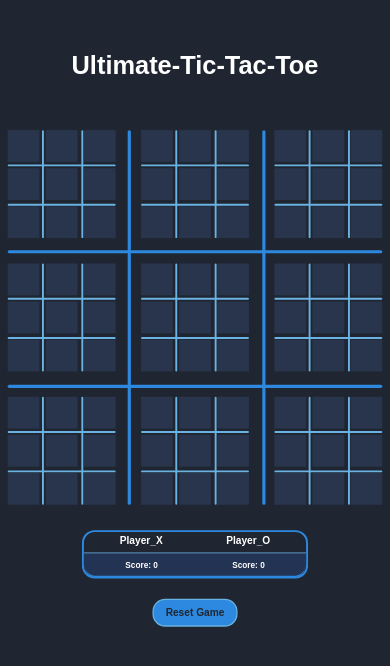
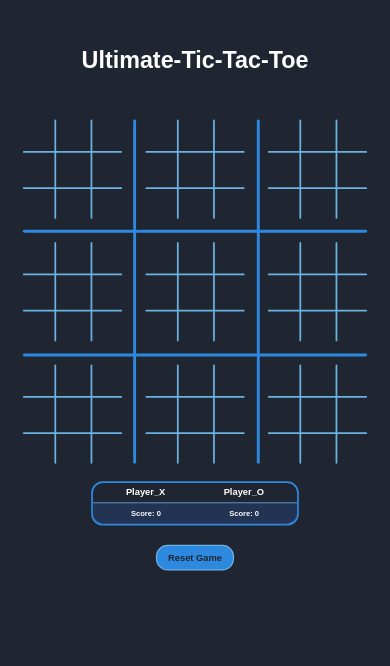
Before and after one commit to 12mihai05/Ultimate-Tic-Tac-Toe, a React (Vite) app in the folder Ultimate-Tic-Tac-Toe/: page / in a window 390 px wide. Shown: the top 666 px of the page. Built offline with nearby package versions, Linux system fonts and the light colour scheme.

Commit message:
almost mvp v3

```diff
--- a/Ultimate-Tic-Tac-Toe/src/App.css
+++ b/Ultimate-Tic-Tac-Toe/src/App.css
@@ -7,18 +7,18 @@ body {
   align-items: center;
   min-height: 85vh;
   margin: 0;
-  overflow-x: hidden;
+  overflow: hidden;
 }
 
 #root{
   display: flex;
   flex-direction: column;
   flex-wrap: nowrap;
-  overflow: hidden;
   transition: transform 0.3s ease;
   margin-right: 0px;
   justify-content: start;
-  height: 100vh;
+  height: auto;
+  overflow: hidden;
 }
 
 .layout{
@@ -106,7 +106,7 @@ body {
   cursor: pointer;
 }
 
-@media (max-width: 1005px){
+@media (max-width: 1115px){
   .layout-2{
     margin-left: 0px;
     gap: 2vw;
@@ -115,7 +115,7 @@ body {
   .layout{
     gap: 0px;
     flex-wrap: wrap;
-    gap: 5vw;
+    gap: 10px;
   }
 }
 
@@ -123,11 +123,14 @@ body {
   cursor: default;
 }
 
-/*
-  @media (max-width: 768px) {
-    #root {
-        width: auto;
-        scale: calc(0.85);
+@media (max-width: 389px){
+  .title{
+    font-size: 2.3em;
+  }
+}
 
-    }
-} */
+@media (max-height: 720px){
+  body{
+    overflow-y: visible;
+  }
+}
--- a/Ultimate-Tic-Tac-Toe/src/App.jsx
+++ b/Ultimate-Tic-Tac-Toe/src/App.jsx
@@ -134,27 +134,28 @@ function App() {
       if (!container) return;
 
       const windowWidth = window.innerWidth;
-      const containerWidth = container.scrollWidth;
 
-      if (windowWidth <= 768) {
-        // Increase margin by using a slightly smaller scale factor
-        const scale = Math.min((windowWidth * 0.7) / 430, 1);
+      if (windowWidth <= 600) {
+        const scale = Math.min((windowWidth * 0.7) / 468, 0.9);
         container.style.transform = `scale(${scale})`;
         container.style.transformOrigin = 'top';
-        // container.style.width = `${containerWidth}px`;
-      } else {
-        // Reset scale and width for larger screens
+        console.log(scale)
+      }
+      else if (windowWidth >= 600 && windowWidth <= 1115) {
+        const scale = Math.min((windowWidth * 0.37) / 468, 1);
+        container.style.transform = `scale(${0.9})`;
+        container.style.transformOrigin = 'top';
+        console.log(scale)
+      }
+      else{
         container.style.transform = 'scale(1)';
         container.style.width = '100%';
       }
     };
 
-    // Attach the resize event listener
     window.addEventListener('resize', adjustScale);
-    // Initial adjustment
     adjustScale();
 
-    // Cleanup on component unmount
     return () => window.removeEventListener('resize', adjustScale);
   }, []);
 
--- a/Ultimate-Tic-Tac-Toe/src/Game.jsx
+++ b/Ultimate-Tic-Tac-Toe/src/Game.jsx
@@ -149,11 +149,9 @@ function checkWinner(smallGames, updateScore, setIsGameActive){
 
 function checkForDraw(smallGames, tiles, setIsGameActive,isDraw, setDraw){
 
-  // Assume initially the game is a draw until proven otherwise
   setDraw(true);
 
   for (let i = 0; i < 9; i++) {
-    // If a board is not won and has empty spaces, it's not a draw
     if (smallGames[i] === null && tiles[i].some(tile => tile === null)) {
       isDraw = false;
       break;
@@ -162,6 +160,7 @@ function checkForDraw(smallGames, tiles, setIsGameActive,isDraw, setDraw){
 
   if (isDraw) {
     setDraw(true);
+    setIsGameActive(false);
     document.getElementsByClassName("title")[0].textContent = `Draw`;
   }
 }
@@ -228,11 +227,6 @@ function Game({updateScore, tiles, setTiles, smallGames, setSmallGames, playerTu
       checkWinner(smallGames, updateScore, setIsGameActive);
       }
     }, [tiles]);
-
-    // useEffect(() => {
-    //   checkWinner(smallGames, updateScore, setIsGameActive);
-    //   console.log("bbbbbbb");
-    // }, [smallGames]);
   }
 
   return (
--- a/Ultimate-Tic-Tac-Toe/src/Score.css
+++ b/Ultimate-Tic-Tac-Toe/src/Score.css
@@ -17,7 +17,6 @@
 
 h4{
     margin-left: 65px;
-
     font-size: small;
 }
 
@@ -47,7 +46,7 @@ h3{
 }
 
 
-@media (max-width: 1005px){
+@media (max-width: 1115px){
     .score-board{
         width: 350px;
         height: 70px;
--- a/Ultimate-Tic-Tac-Toe/src/Tile.jsx
+++ b/Ultimate-Tic-Tac-Toe/src/Tile.jsx
@@ -1,11 +1,22 @@
 function Tile({ value, onClick, playerTurn, isHovered, index, board, isGameActive}) {
+
+  const isMobileDevice = () =>
+    /android|iphone|ipad|ipod|blackberry|windows phone|opera mini|mobile/i.test(navigator.userAgent || navigator.vendor || window.opera);
+
+  // Arrow function to determine the board class
+  const getBoardClass = () => {
+    const windowWidth = window.innerWidth;
+    if (windowWidth <= 768 && isMobileDevice()) {
+      return isHovered[board][index] && isGameActive ? `board-hover` : 'no-pointer';
+    }
+    return null;
+  };
+
   let hoverClass = null;
-  let boardClass = null;
+  let boardClass = getBoardClass();
+
   if (value == null && playerTurn != null) {
     hoverClass = isHovered[board][index] && isGameActive ? `${playerTurn.toLowerCase()}-hover` : 'no-pointer';
-    const windowWidth = window.innerWidth;
-    if(windowWidth <= 768)
-    boardClass = isHovered[board][index] && isGameActive ? `board-hover` : 'no-pointer';
   }
 
   return (
```
